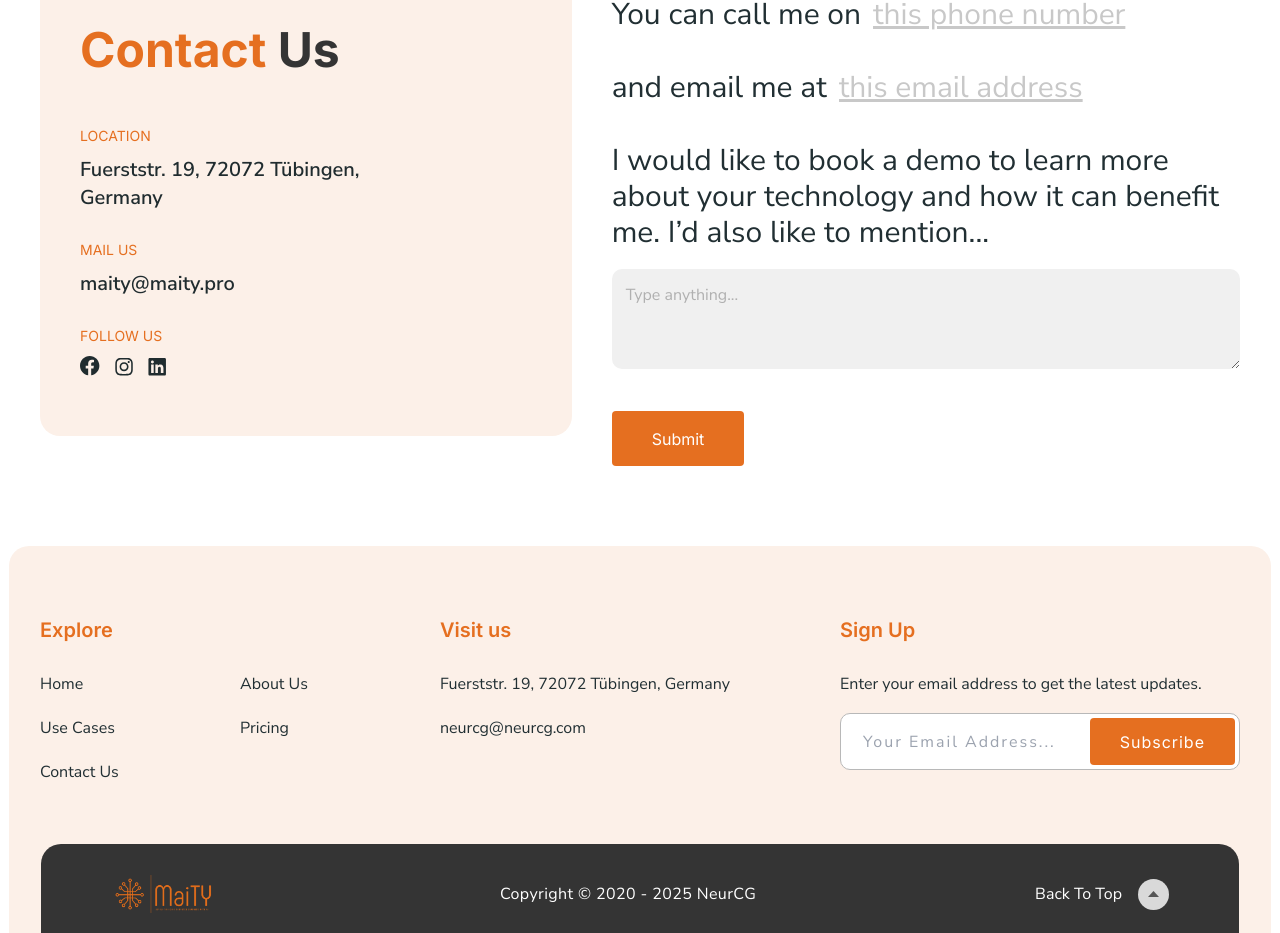
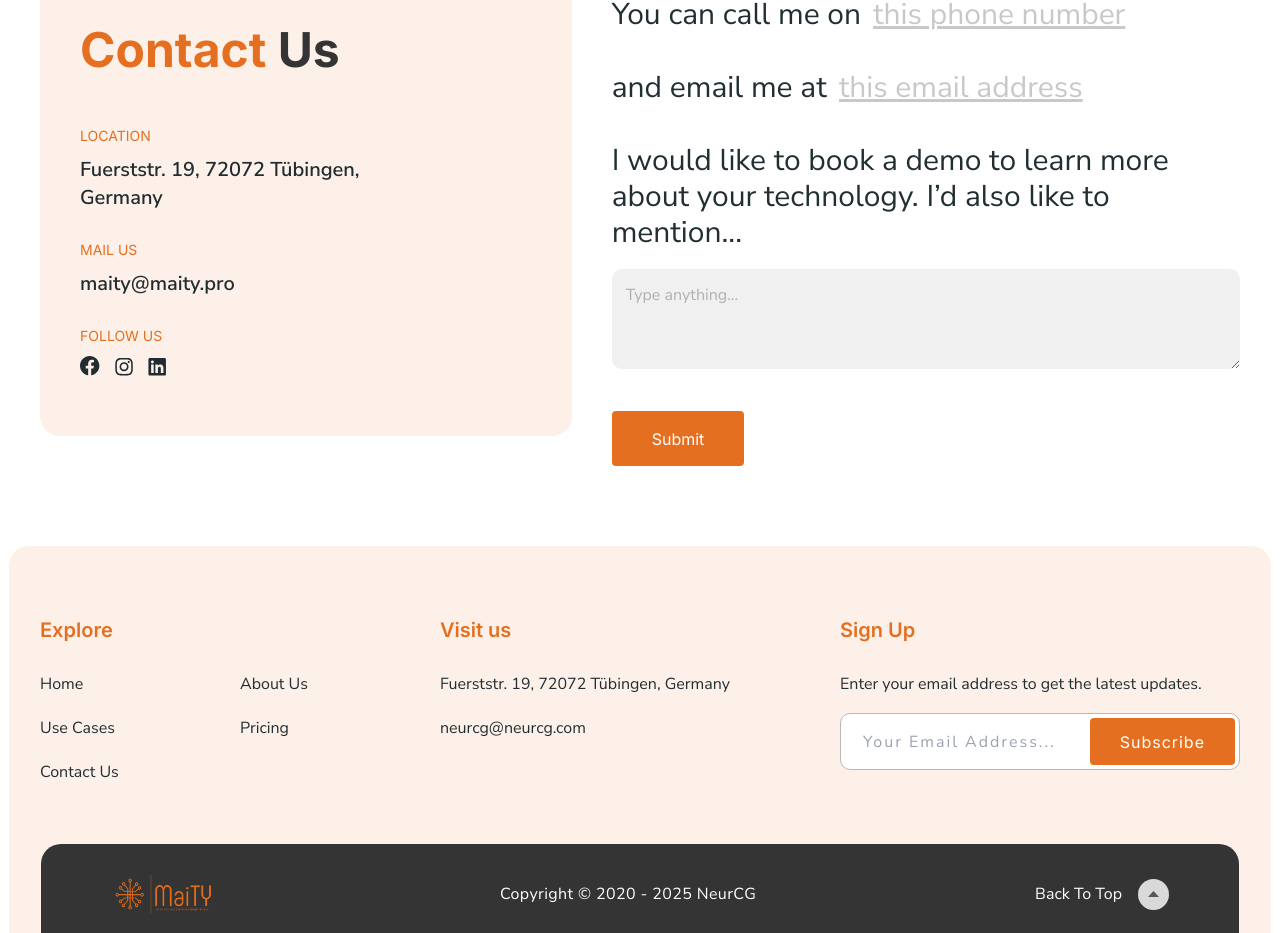
Before and after one commit to auspicious-soft/neurcg-site, a Next.js app: page / in a window 1280 px wide. Shown: the part 5351-6284 px from the top of the page. Built offline with nearby package versions, Linux system fonts and the light colour scheme; no server answers.

Commit message:
Update Contact.tsx

```diff
--- a/src/components/Contact.tsx
+++ b/src/components/Contact.tsx
@@ -110,7 +110,7 @@ const Contact = () => {
             />
           </label>
           <label htmlFor="description" className="text-[#212f33] mb-[18px] flex flex-col md:flex-row text-xl md:text-3xl">
-            I would like to book a demo to learn more about your technology and how it can benefit me. I’d also like to mention...
+            I would like to book a demo to learn more about your technology. I’d also like to mention...
           </label>
           <textarea
             name="description"
```
